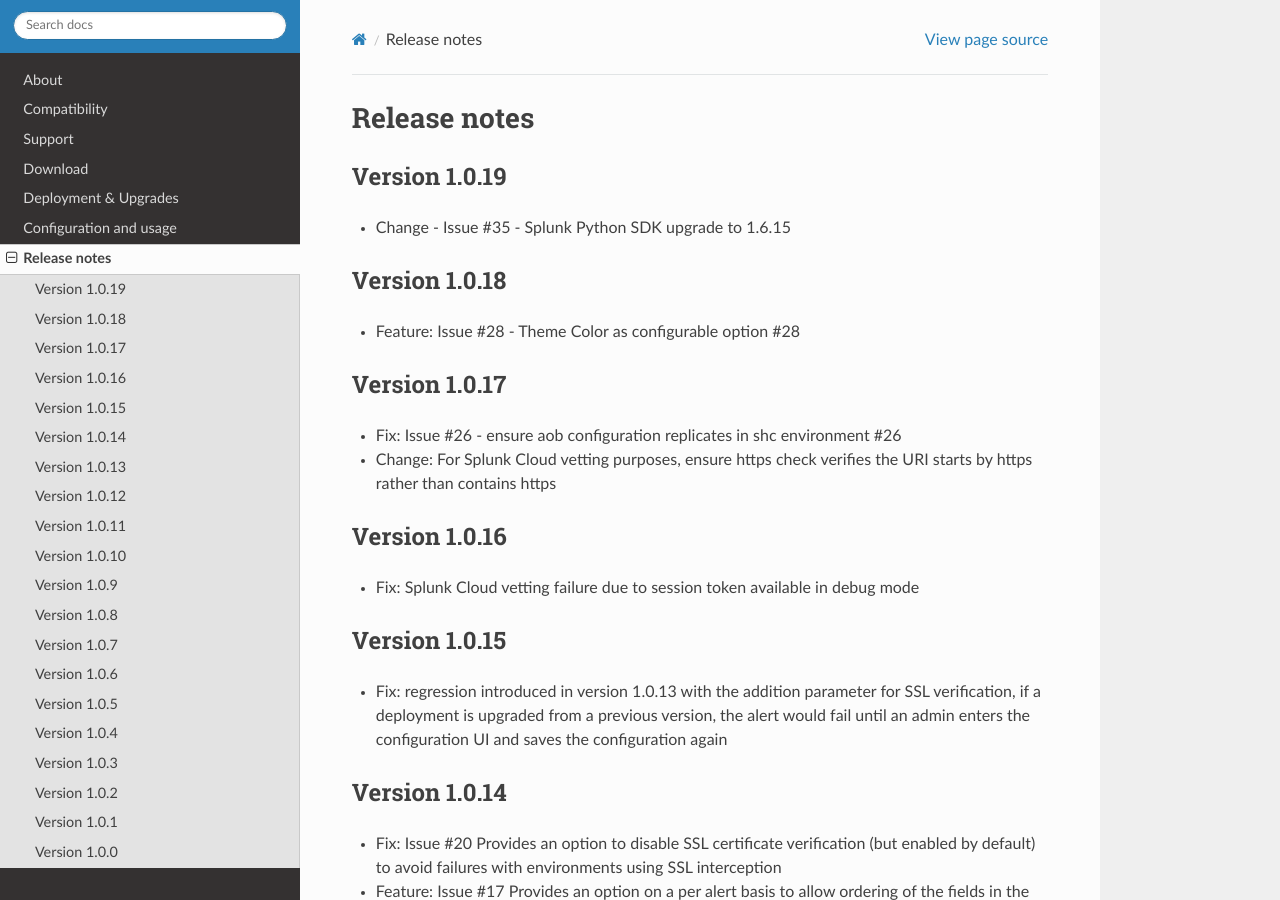
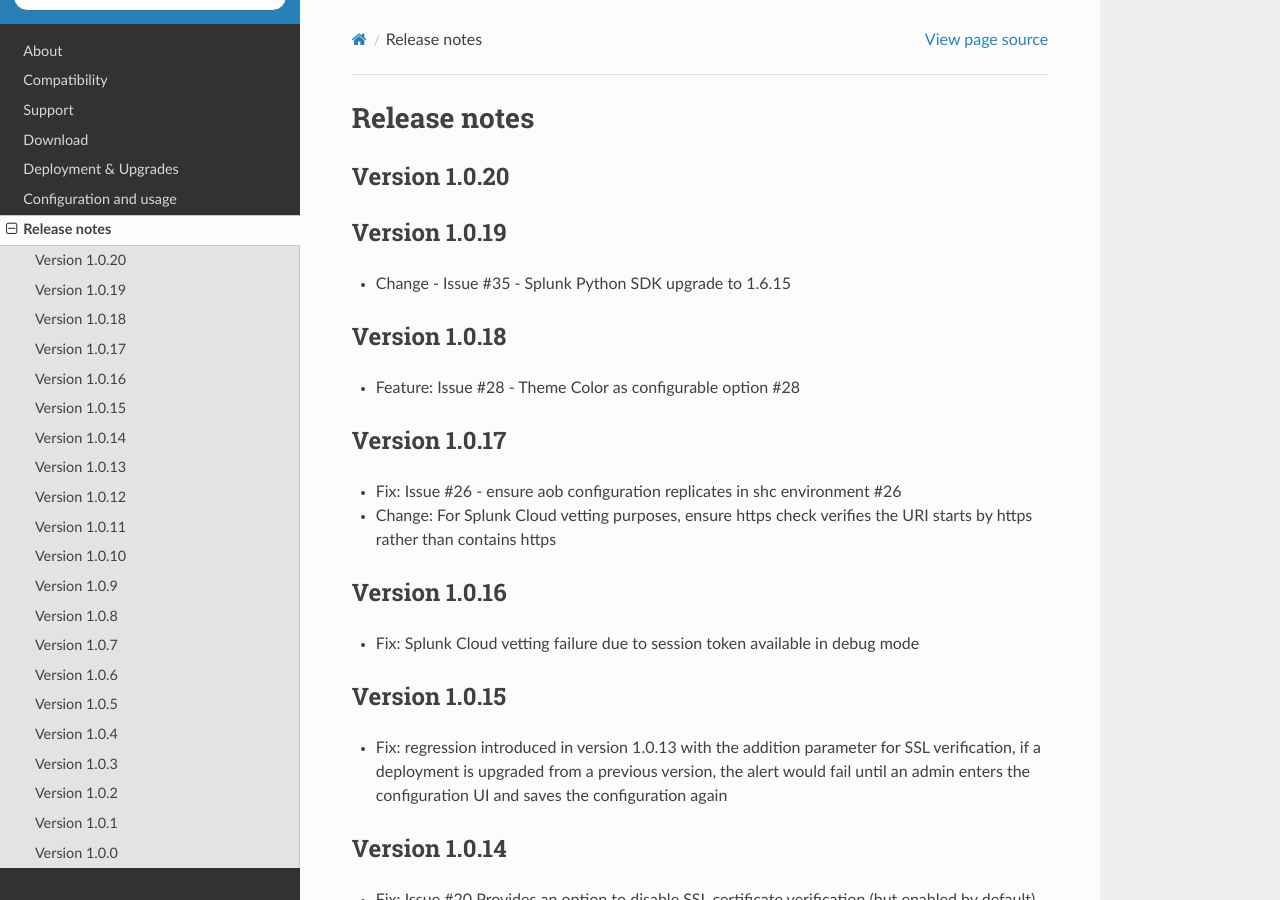
Before and after one commit to guilhemmarchand/TA-ms-teams-alert-action, a Sphinx documentation site: the page built from docs/releasenotes.rst, in a window 1280 px wide and 900 px high. Built offline with Sphinx 7.4.7 and the Read the Docs theme 2.0.0, drawn with Linux system fonts in a browser that asks for light colours.

Commit message:
Init version 1.0.20

```diff
--- a/docs/releasenotes.rst
+++ b/docs/releasenotes.rst
@@ -1,5 +1,9 @@
 Release notes
 #############
+
+Version 1.0.20
+==============
+
 
 Version 1.0.19
 ==============
```
Also changed, not shown: 2 other files.
